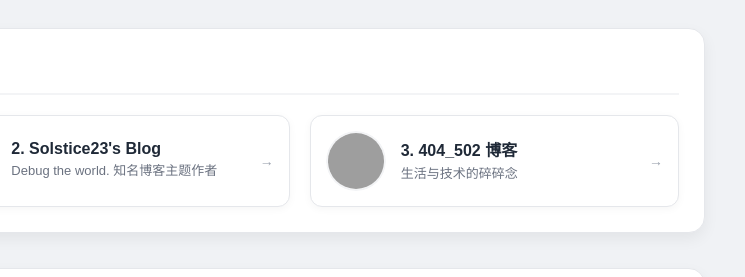
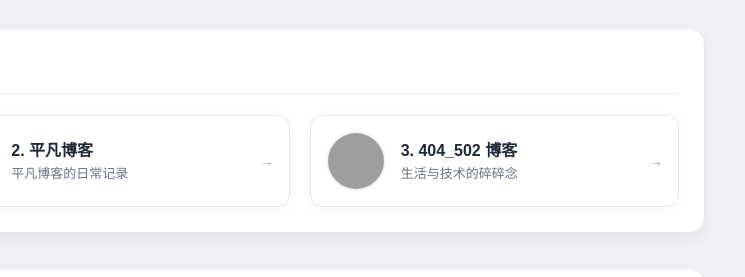
Before and after one commit to lsjnb1460/blog, a plain HTML site: page index.html in a window 1280 px wide. Shown: the part 92-369 px from the top of the page, 535-1280 px from the left. Drawn offline with Linux system fonts and the light colour scheme; grey boxes are pictures that could not be loaded.

Commit message:
Add files via upload

```diff
--- a/index.html
+++ b/index.html
@@ -197,11 +197,12 @@
                 <!-- 网站2 -->
                 <div class="link-card">
                     <div class="avatar-container">
-                        <img class="site-avatar" src="https://picsum.photos/200/200?random=2" alt="网站头像">
+                        <img class="site-avatar" src="https://q1.qlogo.cn/g?b=qq&nk=8885155&s=640" alt="网站头像">
                     </div>
                     <div class="card-content">
-                        <a href="#" class="site-name">2. Solstice23's Blog</a>
-                        <p class="site-desc">Debug the world. 知名博客主题作者</p>
+                        <a href="http://blog.hzyo.cn
+" class="site-name">2. 平凡博客</a>
+                        <p class="site-desc">平凡博客的日常记录</p>
                     </div>
                 </div>
                 <!-- 网站3 -->
@@ -281,5 +282,7 @@
             </div>
         </div>
     </div>
+<!-- 樱花特效 -->
+<script src="https://jsd.cdn.zzko.cn/gh/lizina66/api/img/jpuer.js"></script>
 </body>
 </html>
```
